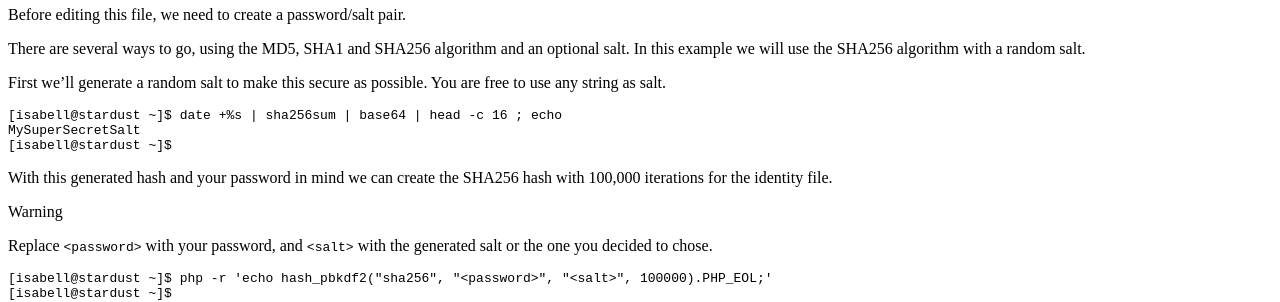
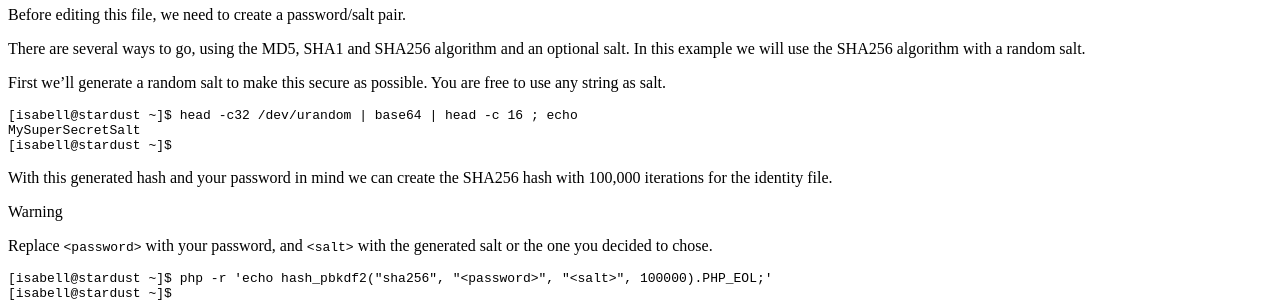
Before and after one commit to Uberspace/lab, a Sphinx documentation site: the page built from source/guide_simpleid.rst, in a window 1280 px wide and 900 px high, scrolled down 3177 px. Shown: the part 152-454 px from the top of the window. Built offline with Sphinx 7.4.7 and the Read the Docs theme 2.0.0, drawn with Linux system fonts in a browser that asks for light colours.

Commit message:
[simpleid] Use real random source to generate salt (#345)
Using a time stamp to derive randomness is critical as it allows informed
attackers to bruteforce the random information. While the implications in the
Uberspace setting might be manageable, it is still bad habit and should be
avoided at least for the sake of example.

This commit derives the salt from /dev/urandom, which is a cryptographically
sound source of randomness available on all Linux systems.

```diff
--- a/source/guide_simpleid.rst
+++ b/source/guide_simpleid.rst
@@ -122,7 +122,7 @@ First we'll generate a random salt to make this secure as possible. You are free
 
 ::
 
- [isabell@stardust ~]$ date +%s | sha256sum | base64 | head -c 16 ; echo
+ [isabell@stardust ~]$ head -c32 /dev/urandom | base64 | head -c 16 ; echo
  MySuperSecretSalt
  [isabell@stardust ~]$
 
```
